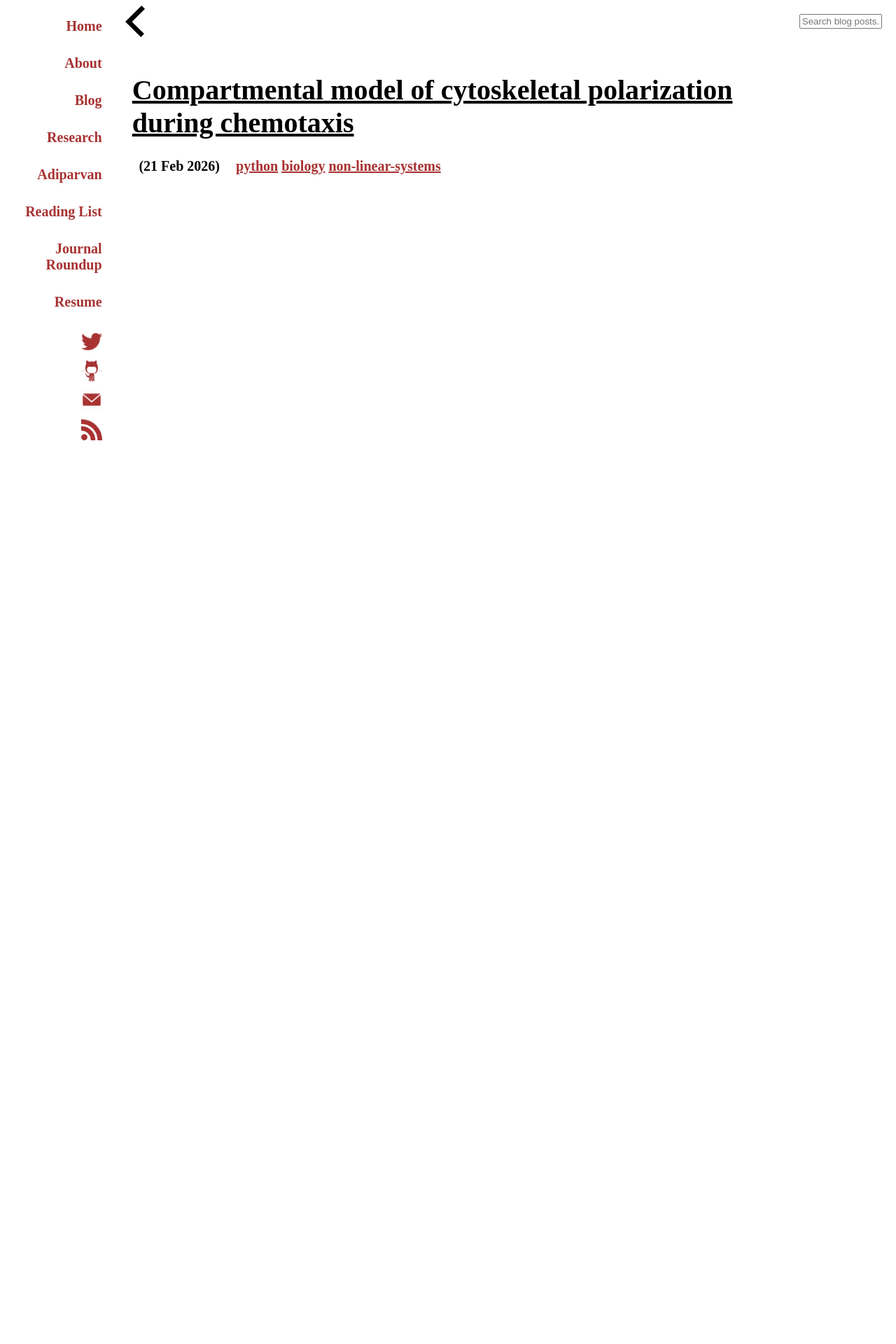
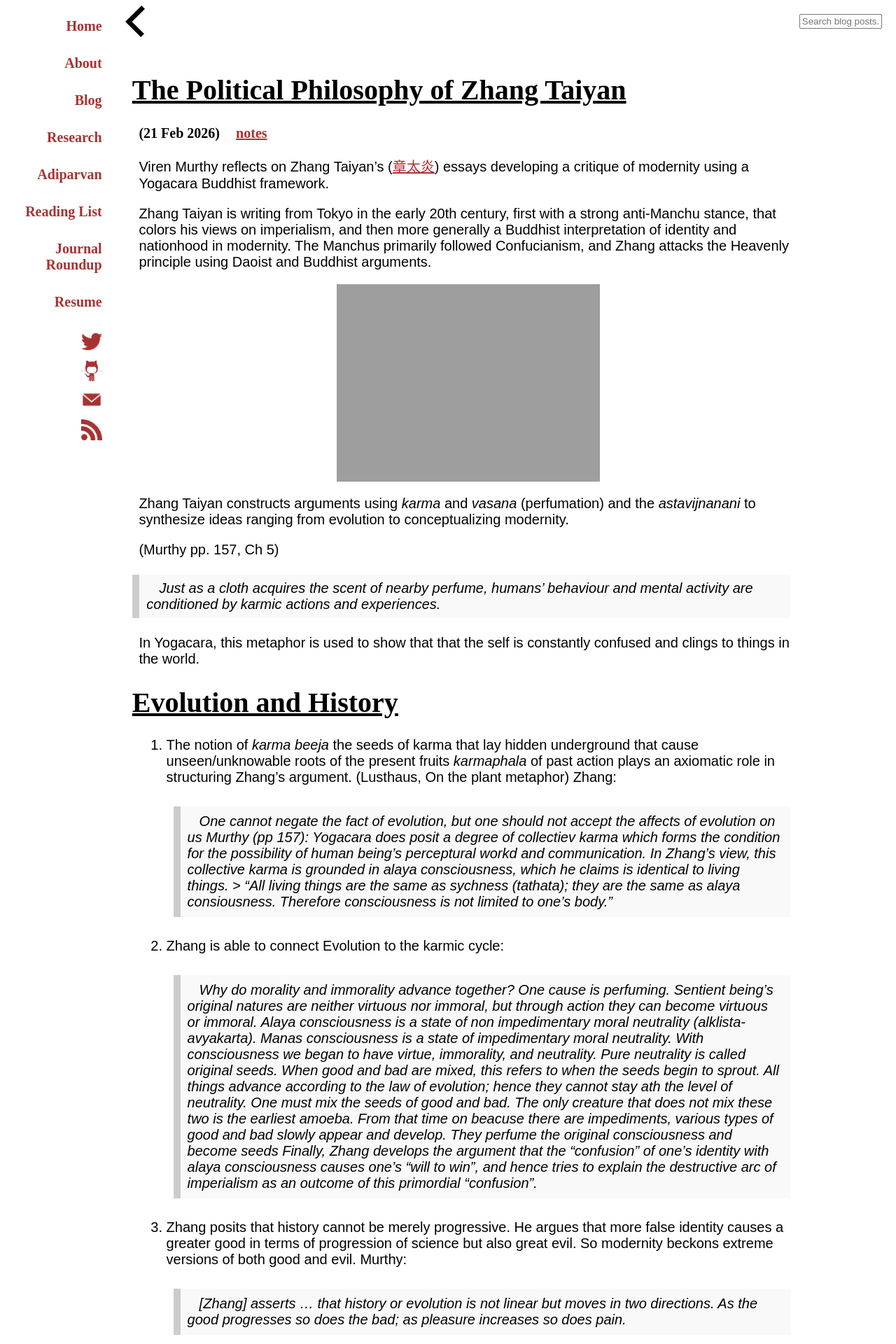
Before and after one commit to amoghpj/amoghpj.github.io, a Jekyll site: the page built from _posts/2026-02-21-zhang-taiyan.md, in a window 1280 px wide. Shown: the top 1920 px of the page at 70% size. Built offline with Jekyll 4.4.1, drawn with Linux system fonts in a browser that asks for light colours; comment, search, counter and statistics services are not loaded; some of the changed text lies outside the part shown.

Commit message:
First half of Zhang Taiyan post

```diff
--- a/_posts/2026-02-21-zhang-taiyan.md
+++ b/_posts/2026-02-21-zhang-taiyan.md
@@ -1,11 +1,81 @@
 ---
-title: "Compartmental model of cytoskeletal polarization during chemotaxis"
+title: "The Political Philosophy of Zhang Taiyan"
 layout: post
 headerImage: false
-description: Some interesting results from our model of cytoskeletal polarization using Watts-Strogatz randomization to mimic disruption of the cytoskeleton
+description: Challenges to conceptualizing modernity using Yogacara Buddhism
 tag:
-- python
-- biology
-- non-linear-systems
-projects: true
+- notes
+blog: true
 ---
+
+Viren Murthy reflects on  Zhang Taiyan's ([章太炎](https://en.wikipedia.org/wiki/Zhang_Binglin)) essays developing a critique of modernity using a Yogacara Buddhist framework.
+
+Zhang Taiyan is writing from Tokyo in the early 20th century, first with a strong anti-Manchu stance, that colors his views on imperialism, and then more generally a Buddhist interpretation of identity and nationhood in modernity. The Manchus primarily followed Confucianism, and Zhang attacks the Heavenly principle using Daoist and Buddhist arguments.
+
+![](/assets/960px-Sakyamuni,_Lao_Tzu,_and_Confucius_-_Google_Art_ProjectFXD.jpg)
+
+Zhang Taiyan constructs arguments using *karma* and *vasana* (perfumation) and the *astavijnanani* to synthesize ideas ranging from evolution to conceptualizing modernity.
+
+(Murthy pp. 157, Ch 5)
+> Just as a cloth acquires the scent of nearby perfume, humans' behaviour and mental activity are conditioned by karmic actions and experiences.
+
+In Yogacara, this metaphor is used to show that that the self is constantly confused and clings to things in the world.
+
+# Evolution and History
+1. The notion of *karma beeja* the seeds of karma that lay hidden underground that cause unseen/unknowable roots of the present fruits *karmaphala* of past action plays an axiomatic role in structuring Zhang's argument. (Lusthaus, On the plant metaphor)
+   Zhang:
+   > One cannot negate the fact of evolution, but one should not accept the affects of evolution on us
+   Murthy (pp 157):
+   > Yogacara does posit a degree of collectiev karma which forms the condition for the possibility of human
+   >being's perceptural workd and communication. In Zhang's view, this collective karma is grounded in alaya consciousness, which he claims is identical to living things.
+       > "All living things are the same as sychness (tathata); they are the same as alaya consiousness. Therefore consciousness is not limited to one's body."
+2. Zhang is able to connect Evolution to the karmic cycle:
+   > Why do morality and immorality advance together? One cause is perfuming. Sentient being's
+   > original natures are neither virtuous nor immoral, but through action they can become virtuous
+   > or immoral. Alaya consciousness is a state of non impedimentary moral neutrality (alklista-avyakarta).
+   > Manas consciousness is a state of impedimentary moral neutrality. With consciousness we began to  have virtue, immorality, and neutrality.
+   > Pure neutrality is called original seeds. When good and bad are mixed, this refers to when the seeds begin to sprout.
+   > All things advance according to the law of evolution; hence they cannot stay ath the level of neutrality.
+   > One must mix the seeds of good and bad. The only creature that does not mix these two is the earliest amoeba.
+   > From that time on beacuse there are impediments, various types of good and bad slowly appear and develop.
+   > They perfume the original consciousness and become seeds
+   Finally, Zhang develops the argument that the "confusion" of one's identity with alaya consciousness causes one's "will to win", and hence tries to explain the destructive arc of imperialism as an outcome of this primordial "confusion".
+3. Zhang posits that history cannot be merely progressive. He argues that more false identity causes a greater good in terms of progression of science but also great evil. So modernity beckons extreme versions of both good and evil.
+   Murthy:
+   > [Zhang] asserts ... that history or evolution is not linear but moves in two directions. As the good progresses so does the bad; as pleasure increases so does pain.
+
+# Notes from chapters
+1. Introduction: Zhang Taiyan and Chinese modernity
+   Takeuchi Yoshimi, writing about Zhang's student Lu Xun's conceptualization of Chinese anti-imperialism:
+   > Modernity is the self-recognition of Europe as seen within history,
+   > the taking as a self thatself that separates itsefl from feudalism, which
+   > Europe gained in the proecss of linterating itself from the feudal.
+   > Therefore it can be said that Europe is first possible only in this
+   > history and that history itself is possible in this Europe.
+2. Zhang's Critique of Kang Youwei: Anti-Manchurism, the National Essenece, and the Revolution
+3. Buddhist Epistemology and Modern Self-Identity: Zhang Taiyan's "On Establishing Religion"
+   Murthy:
+   > ... in Zhang's view, the belief in the legitimacy of the state and in progress
+   > and science are both regligious.  Such religious beliefs not only legitimate
+   > the oppression of individuals in a society, but, Zhang contended, they are used
+   > as fig leads by imperialists. Hence, unlike almost all of his contemporaries,
+   > Zhang did not think of religion and science as opposed. In fact, ..., he connected key
+   > scientific concepts, such as evolution, to a relgigious attribution of existence to that
+   > which is illusory.
+   Murthy pp 158:
+   >
+4. Transfiguring Modern Temporality: Zhang Taiyan's Critique of Evolutionary History
+5. Daoist Equalization against the Universal Principle: Zhang Taiyan's Critique of Late Qing Political Theory
+   > ... Internationally stats have turned into imperialist man-eaters that bring to
+   > mind the beast-races/rulers on four sides, Hun Dun, Tao Tie, Tao Wu, and Quing Qi. ...
+   > These four terms refer to mythical beasts that have merely fictional existence, especially
+   > when placed in the context of a scientific worldview. ... Zhang hopes that by involing
+   > the fantastical and mythical, he can make his critique and yet avoid a simple re-inscription
+   > of the civilization-barbarism dichotomy, which he believes is presuppsed by the scientific
+   > worldview.
+6. Conclusion: Zhang Taiyan, Lu Xun, Wang Hui: The Politics of Imagining a Better Future
+
+
+# Scholars I want to follow up on
+1. Prasenjit Duara
+2. Arif Dirlik
```
